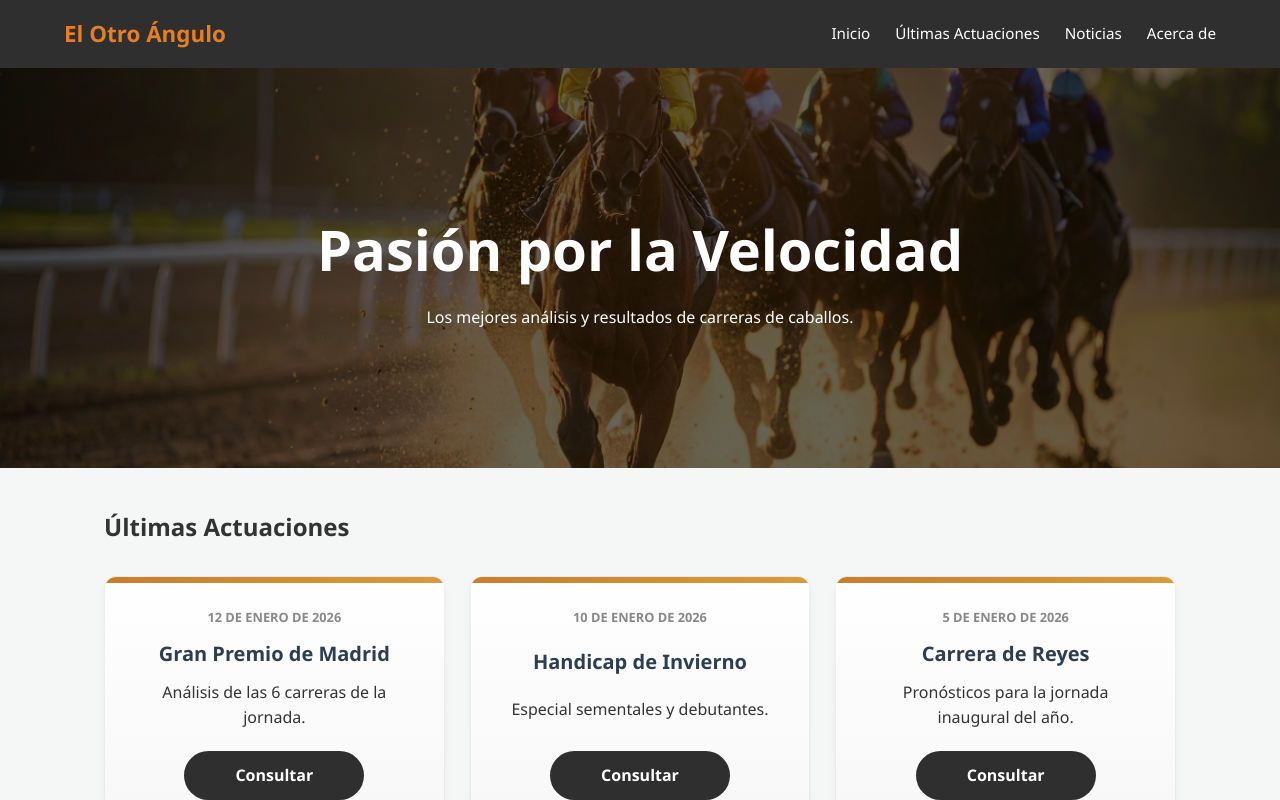
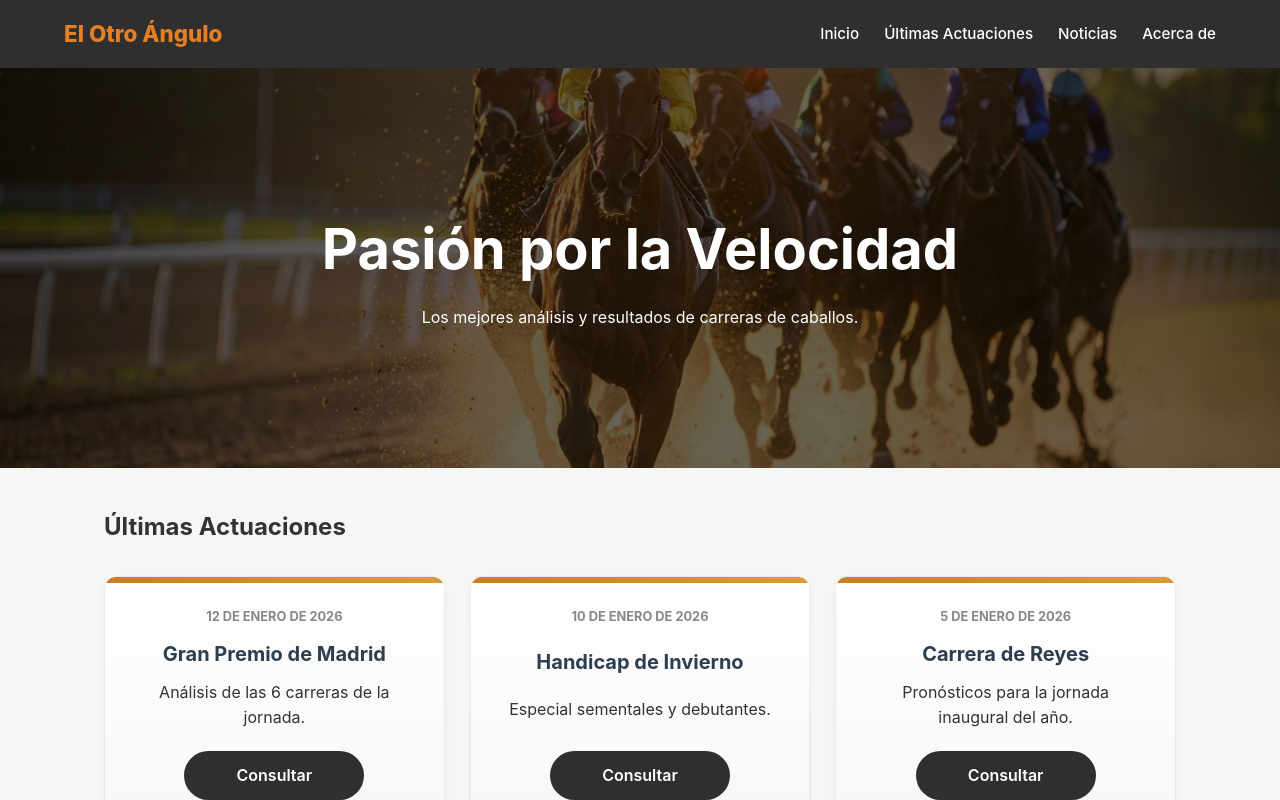
Before and after one commit to luciaherrrador/elotroangulo, a website built with Vite: page src/index.html in a window 1280 px wide. Built offline with nearby package versions, Linux system fonts and the light colour scheme.

Commit message:
font change, dext decoration none

```diff
--- a/src/scss/core/_variables.scss
+++ b/src/scss/core/_variables.scss
@@ -1,5 +1,5 @@
 // fonts
-$font-main: 'Segoe UI', Roboto, Helvetica, Arial, sans-serif;
+$font-main: 'Inter', 'Segoe UI', Roboto, Helvetica, Arial, sans-serif;
 
 // colors
 $color-bg: #f4f7f6;
--- a/src/scss/pages/_noticias.scss
+++ b/src/scss/pages/_noticias.scss
@@ -75,6 +75,7 @@ body.noticias .page-banner {
     color: #2c3e50;
     margin-bottom: 8px;
     font-weight: 700;
+
   }
 
   .noticia-resumen {
@@ -82,6 +83,7 @@ body.noticias .page-banner {
     font-size: 1rem;
     margin-bottom: 12px;
     flex: 1;
+
   }
 
   .noticia-fecha {
@@ -89,6 +91,7 @@ body.noticias .page-banner {
     color: #bb6d25;
     opacity: 0.8;
     margin-bottom: 0;
+
   }
 
   .noticia-link {
@@ -109,6 +112,12 @@ body.noticias .page-banner {
   }
 }
 
+a {
+  text-decoration: none;
+  color: inherit;
+}
+
+
 @media (max-width: 768px) {
   .news-grid {
     grid-template-columns: 1fr;
```
Also changed, not shown: README.md.
